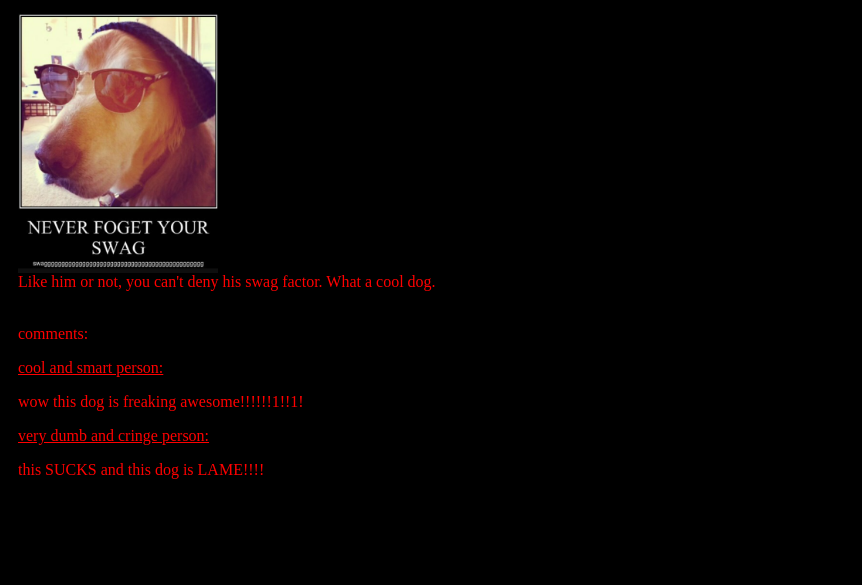
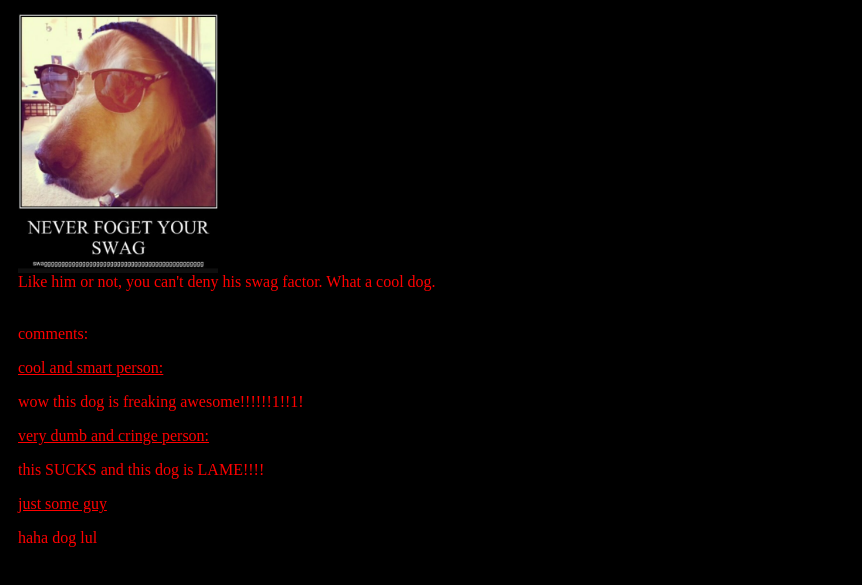
Before and after one commit to LPF116/LPF116.github.io, a plain HTML site: page index.html in a window 1280 px wide. Shown: the part 97-682 px from the top of the page, without its empty margins (0-862 px from the left). Drawn offline with Linux system fonts and the light colour scheme.

Commit message:
Update index.html

```diff
--- a/index.html
+++ b/index.html
@@ -27,6 +27,10 @@ There is also a very cool dog here. It gets me.</p>
 		<p id="name"><u>very dumb and cringe person:</u></p>
 		<p id="content">this SUCKS and this dog is LAME!!!!</p>
 	</div>
+	<div class="comment">
+		<p id="name"><u>just some guy</u></p>
+		<p id="content">haha dog lul</p>
+	</div>
 </div>
 
 
```
